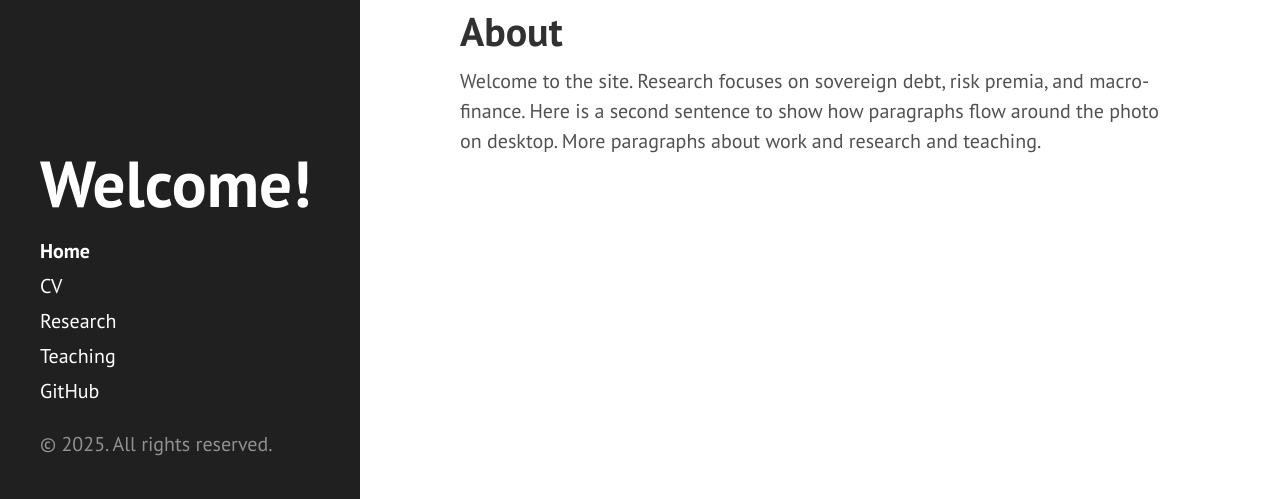
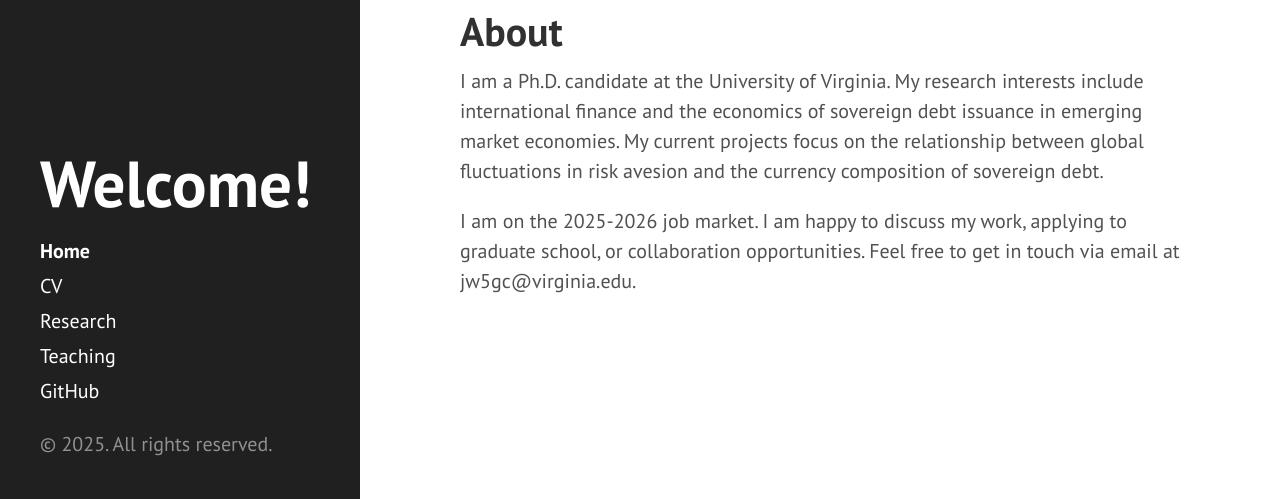
Before and after one commit to jwilhoite/jwilhoite.github.io, a Jekyll site: the page built from index.md, in a window 1280 px wide, cut to the strip 401-900 px from the top of the page. Built offline with Jekyll 4.4.1, drawn with Linux system fonts in a browser that asks for light colours.

Commit message:
Update index.md

```diff
--- a/index.md
+++ b/index.md
@@ -11,6 +11,6 @@ title: "Home"
      class="hero-headshot">
 
 # About
-Welcome to the site. Research focuses on sovereign debt, risk premia, and macro-finance.
-Here is a second sentence to show how paragraphs flow around the photo on desktop.
-More paragraphs about work and research and teaching.
+I am a Ph.D. candidate at the University of Virginia. My research interests include international finance and the economics of sovereign debt issuance in emerging market economies. My current projects focus on the relationship between global fluctuations in risk avesion and the currency composition of sovereign debt.
+
+I am on the 2025-2026 job market. I am happy to discuss my work, applying to graduate school, or collaboration opportunities. Feel free to get in touch via email at jw5gc@virginia.edu.
```
